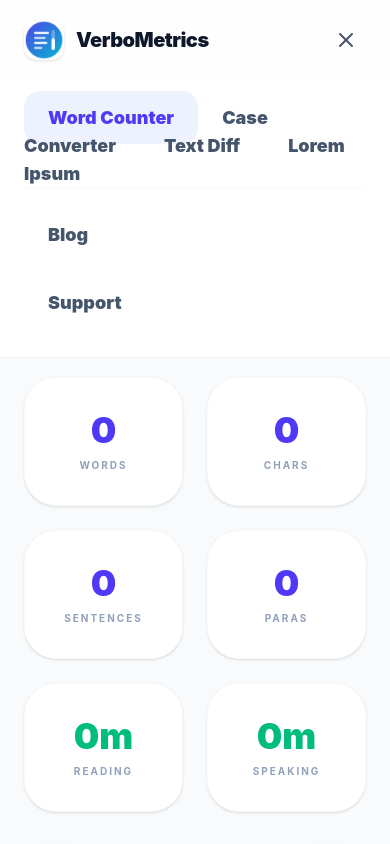
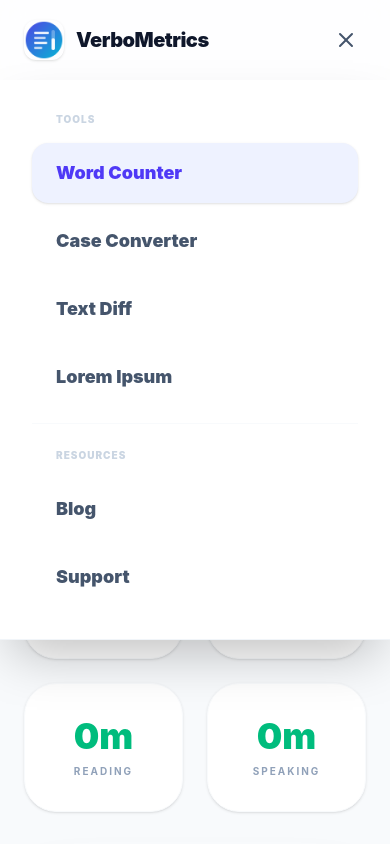
Before and after one commit to Msveiti/text-tools-suite, a React (Vite) app: page / in a window 390 px wide. Both pictures are taken after a click on the button 346 px from the left and 40 px from the top of the page. Shown: the top 844 px of the page. Built offline with nearby package versions, Linux system fonts and the light colour scheme.

Commit message:
Fix: Added catch-all route for SEO links and improved mobile menu layout

```diff
--- a/src/App.tsx
+++ b/src/App.tsx
@@ -1482,16 +1482,8 @@
               </LegalPage>
             } />
 
-            {/* Catch-all 404 - Keep this at the bottom */}
-            <Route path="*" element={
-              <div className="text-center py-20">
-                <h1 className="text-4xl font-bold text-slate-900 mb-4">404 - Page Not Found</h1>
-                <p className="text-slate-600 mb-8">The page you're looking for doesn't exist.</p>
-                <a href="/" className="text-indigo-600 font-bold hover:underline">
-                  ← Return to Homepage
-                </a>
-              </div>
-            } />
+            {/* CATCH-ALL: This must be the LAST route */}
+            <Route path="*" element={<WordCounter />} />
           </Routes>
         </div>
       </main>
--- a/src/components/Header.tsx
+++ b/src/components/Header.tsx
@@ -13,9 +13,10 @@
       : 'text-slate-500 hover:text-slate-900'
     }`;
 
+  // UPDATED mobileNavClass function
   const mobileNavClass = (path: string) =>
-    `w-full px-6 py-4 rounded-2xl text-lg font-black transition-all ${
-      pathname === path ? 'bg-indigo-50 text-indigo-600' : 'text-slate-600'
+    `w-full px-6 py-4 rounded-2xl text-lg font-black transition-all flex items-center ${
+      pathname === path ? 'bg-indigo-50 text-indigo-600 shadow-sm' : 'text-slate-600 hover:bg-slate-50'
     }`;
 
   return (
@@ -51,14 +52,19 @@
         </button>
       </div>
 
-      {/* Mobile Menu Overlay */}
+      {/* UPDATED Mobile Menu Overlay */}
       {isOpen && (
-        <div className="lg:hidden absolute top-20 left-0 w-full bg-white border-b border-slate-100 p-6 space-y-2 animate-in slide-in-from-top duration-300">
-          <Link onClick={() => setIsOpen(false)} to="/" className={mobileNavClass('/')}>Word Counter</Link>
-          <Link onClick={() => setIsOpen(false)} to="/case-converter" className={mobileNavClass('/case-converter')}>Case Converter</Link>
-          <Link onClick={() => setIsOpen(false)} to="/text-diff" className={mobileNavClass('/text-diff')}>Text Diff</Link>
-          <Link onClick={() => setIsOpen(false)} to="/lorem-ipsum" className={mobileNavClass('/lorem-ipsum')}>Lorem Ipsum</Link>
-          <div className="pt-4 border-t border-slate-50 flex flex-col gap-2">
+        <div className="lg:hidden absolute top-20 left-0 w-full bg-white border-b border-slate-100 p-8 space-y-3 animate-in slide-in-from-top duration-300 shadow-2xl z-50">
+          <div className="flex flex-col gap-2">
+            <span className="text-[10px] font-black uppercase tracking-widest text-slate-300 ml-6 mb-2">Tools</span>
+            <Link onClick={() => setIsOpen(false)} to="/" className={mobileNavClass('/')}>Word Counter</Link>
+            <Link onClick={() => setIsOpen(false)} to="/case-converter" className={mobileNavClass('/case-converter')}>Case Converter</Link>
+            <Link onClick={() => setIsOpen(false)} to="/text-diff" className={mobileNavClass('/text-diff')}>Text Diff</Link>
+            <Link onClick={() => setIsOpen(false)} to="/lorem-ipsum" className={mobileNavClass('/lorem-ipsum')}>Lorem Ipsum</Link>
+          </div>
+
+          <div className="pt-6 mt-4 border-t border-slate-50 flex flex-col gap-2">
+            <span className="text-[10px] font-black uppercase tracking-widest text-slate-300 ml-6 mb-2">Resources</span>
             <Link onClick={() => setIsOpen(false)} to="/blog" className={mobileNavClass('/blog')}>Blog</Link>
             <Link onClick={() => setIsOpen(false)} to="/contact" className={mobileNavClass('/contact')}>Support</Link>
           </div>
```
